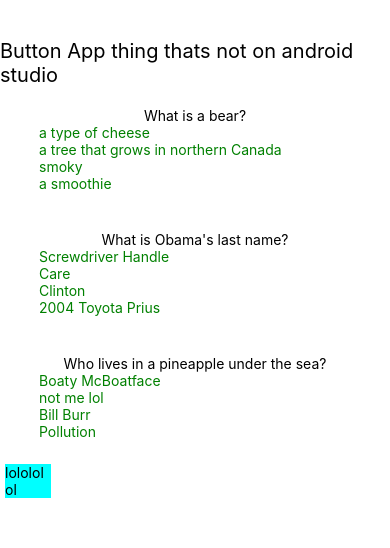
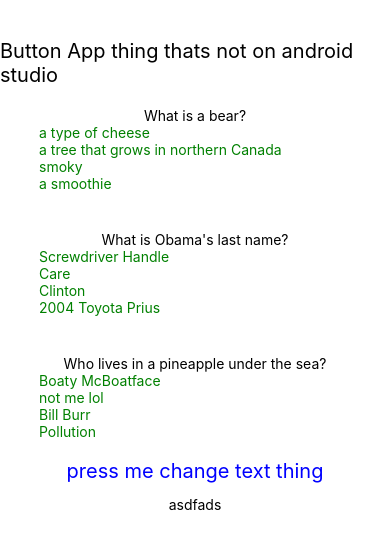
Before and after one commit to ladsfdsfs/mobile-dev-class-app, a React Native app: screen / in a window 390 px wide. Shown: the top 548 px of the page. Built offline with nearby package versions, Linux system fonts and the light colour scheme.

Commit message:
button with changing text

```diff
--- a/App.js
+++ b/App.js
@@ -1,5 +1,6 @@
 import React, { Component } from 'react';
 import { Text, View, Button, Alert, TouchableHighlight, StyleSheet } from 'react-native';
+import list from './assets/data.json'
 
 const styles = StyleSheet.create({
   qc:{margin:"5%", width:'80%', backgroundColor:'#79e58f'},
@@ -86,6 +87,34 @@ class Runaway extends Component {
 
 }
 
+class TextCycle extends Component {
+  constructor(props){
+    super(props);
+    this.state = {t:list.list, c:0}
+  }
+
+  onpress(){
+    if(this.state.c<this.state.t.length-1){
+      this.setState({c:this.state.c+1})
+    } else this.setState({c:0})
+  }
+  render(){
+
+
+    return (
+      <View style={{alignItems:'center'}}>
+        <TouchableHighlight onPress={()=>this.onpress()}>
+          <Text style={{color:'blue', fontSize:20}}>press me change text thing</Text>
+        </TouchableHighlight>
+
+      <Text style={{marginTop:'5%' }}>{this.state.t[this.state.c]}</Text>
+
+      </View>
+    )
+
+  }
+}
+
 export default class App extends Component {
 
   render() {
@@ -104,7 +133,7 @@ export default class App extends Component {
         a={{a:'Boaty McBoatface',b:'not me lol', c:'Bill Burr', d:'Pollution'}}
         ans="4" />
 
-       <Runaway/>
+       <TextCycle/>
       </View>
 
     );
--- /dev/null
+++ b/assets/data.json
@@ -0,0 +1,3 @@
+{
+    "list":["asdfads", "android studio sux", "react native", "is awesome","we should teach it"]
+}
```
Also changed, not shown: assets/package.json (added, +23 -0 lines).
